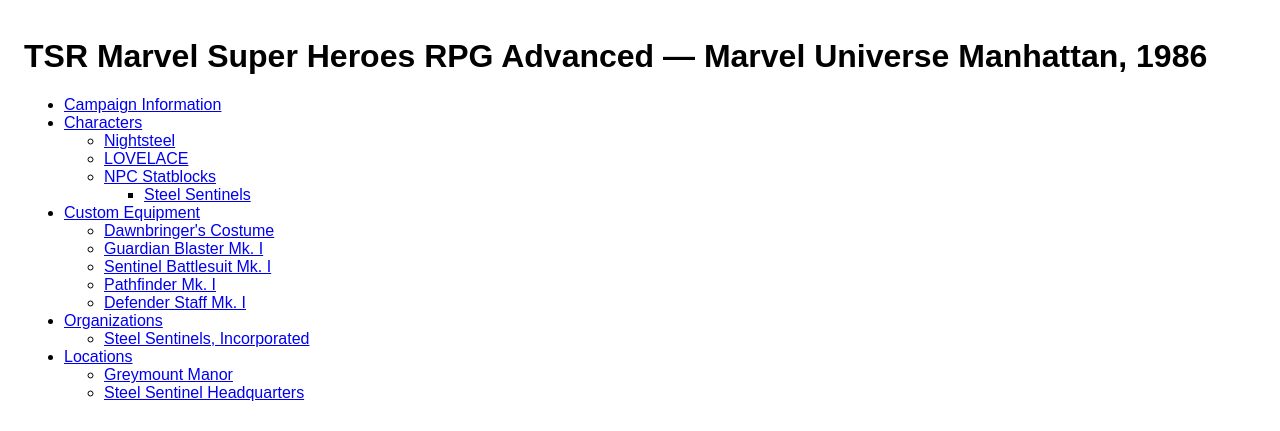
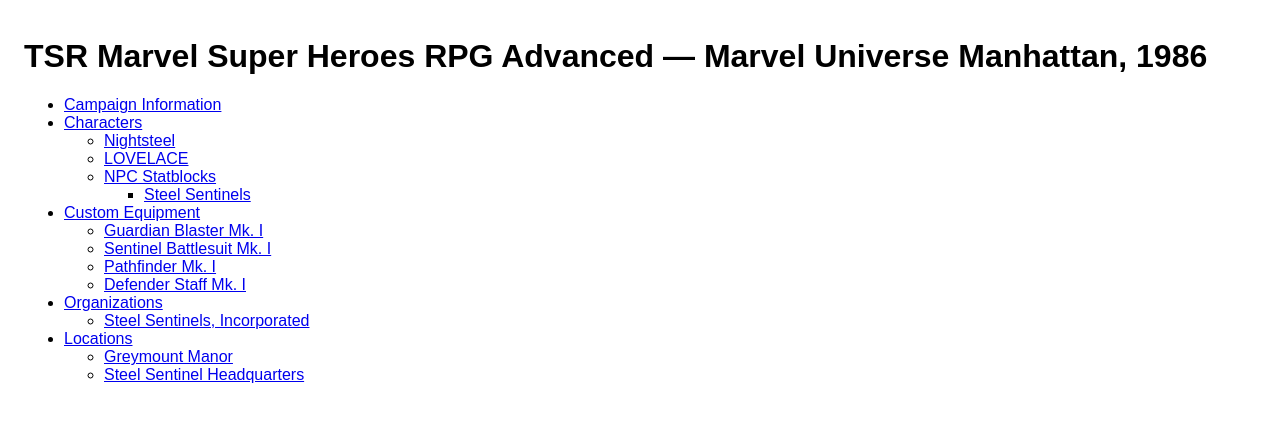
Before and after one commit to FASERIP/campaign, a plain HTML site: page index.html in a window 1280 px wide. Shown: the top 431 px of the page. Drawn offline with Linux system fonts and the light colour scheme.

Commit message:
remove eq

```diff
--- a/index.html
+++ b/index.html
@@ -53,10 +53,6 @@
                 <li>
                     <a href="/campaign/equipment/index.html">Custom Equipment</a>
                     <ul>
-                        <li>
-                            <a href="/campaign/equipment/dawnbringers_costume.html">Dawnbringer's
-                                Costume</a>
-                        </li>
                         <li>
                             <a href="/campaign/equipment/guardian_blaster_mk_i.html">Guardian Blaster
                                 Mk. I</a>
```
